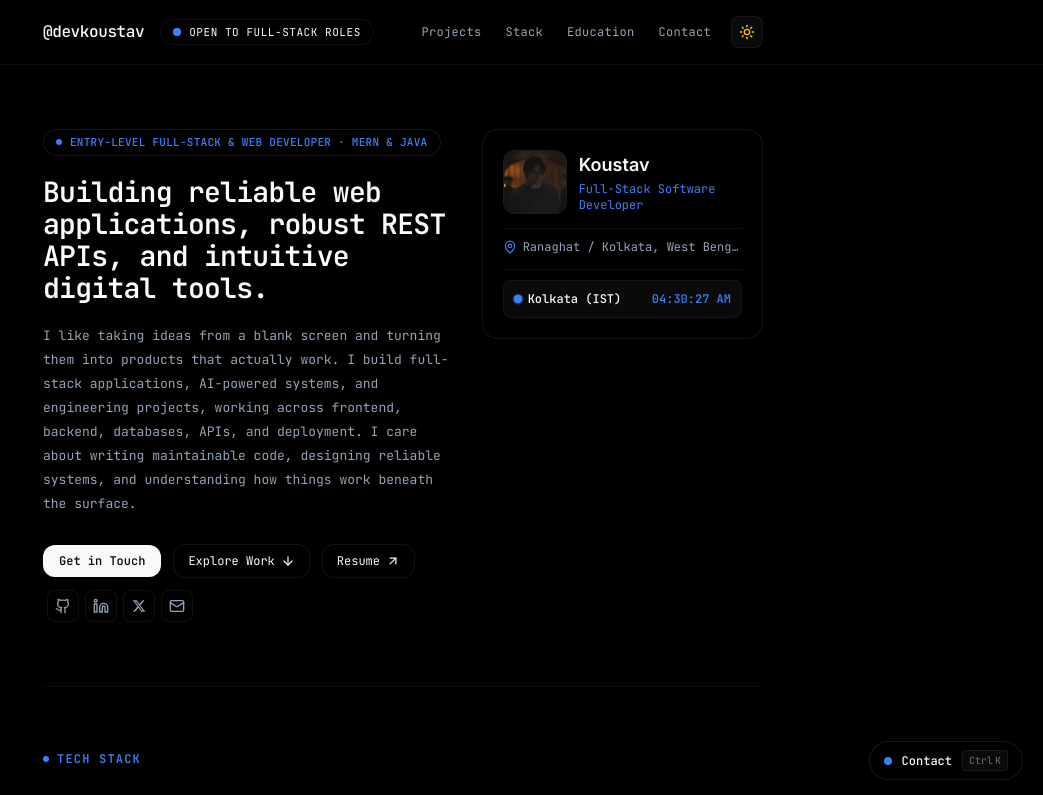
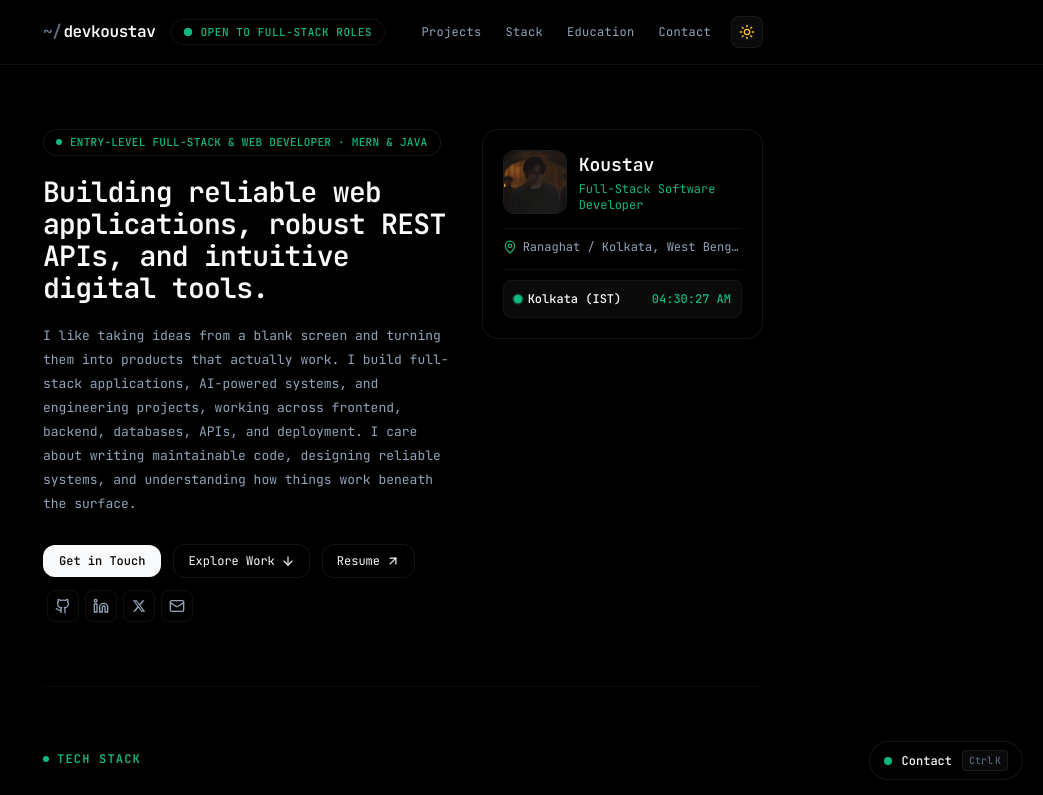
Before and after one commit to Kr4ken99z/Portfolio, a Next.js app: page / in a window 1280 px wide. Shown: the top 795 px of the page, without its empty margins (237-1280 px from the left). Built offline with nearby package versions, Linux system fonts and the light colour scheme.

Commit message:
Restore emerald green accent, colorize project headlines, and add brand scramble hover animation

```diff
--- a/app/globals.css
+++ b/app/globals.css
@@ -4,8 +4,8 @@
 
 :root, html.dark {
   color-scheme: dark;
-  --primary-rgb: 59 130 246;
-  --primary: #3B82F6;
+  --primary-rgb: 16 185 129;
+  --primary: #10B981;
   --background-rgb: 0 0 0;
   --surface-rgb: 0 0 0;
   --surface-container-rgb: 10 10 10;
@@ -22,8 +22,8 @@
 
 html:not(.dark) {
   color-scheme: light;
-  --primary-rgb: 37 99 235;
-  --primary: #2563EB;
+  --primary-rgb: 5 150 105;
+  --primary: #059669;
   --background-rgb: 255 255 255;
   --surface-rgb: 255 255 255;
   --surface-container-rgb: 244 244 245;
@@ -113,7 +113,7 @@ html:not(.dark) ::-webkit-scrollbar-thumb:hover {
 
 /* Text Selection */
 ::selection {
-  background-color: rgba(59, 130, 246, 0.25);
+  background-color: rgba(16, 185, 129, 0.25);
   color: var(--primary);
 }
 
--- a/components/CommandPalette.tsx
+++ b/components/CommandPalette.tsx
@@ -80,7 +80,7 @@ export default function CommandPalette() {
           particleCount: 30,
           spread: 45,
           origin: { y: 0.8 },
-          colors: ["#3B82F6", "#60A5FA", "#FFFFFF"],
+          colors: ["#10B981", "#4EDEA3", "#FFFFFF"],
         });
       } catch {}
       setTimeout(() => setCopied(false), 2000);
--- a/components/Hero.tsx
+++ b/components/Hero.tsx
@@ -4,11 +4,13 @@ import { useEffect, useState } from "react";
 import Image from "next/image";
 import { ArrowDown, ArrowUpRight, Github, Linkedin, Mail, MapPin } from "lucide-react";
 import { PERSONAL_INFO } from "@/data/portfolioData";
+import HyperText from "@/components/HyperText";
 
 export default function Hero() {
   const [mounted, setMounted] = useState(false);
   const [localTime, setLocalTime] = useState<string>("");
   const [imageError, setImageError] = useState(false);
+  const [isCardHovered, setIsCardHovered] = useState(false);
 
   useEffect(() => {
     setMounted(true);
@@ -129,6 +131,8 @@ export default function Hero() {
           target="_blank"
           rel="noopener noreferrer"
           title="View GitHub (@Kr4ken99z)"
+          onMouseEnter={() => setIsCardHovered(true)}
+          onMouseLeave={() => setIsCardHovered(false)}
           className="bg-surface-container-low border border-outline-variant/50 hover:border-primary/60 rounded-2xl p-4 sm:p-5 flex flex-col gap-3.5 shadow-2xl relative overflow-hidden group transition-all duration-200 hover:-translate-y-0.5 cursor-pointer block"
         >
           {/* Avatar & Name Row */}
@@ -156,8 +160,13 @@ export default function Hero() {
             </div>
 
             <div>
-              <h2 className="text-base sm:text-lg font-semibold tracking-normal text-on-surface group-hover:text-primary transition-colors">
-                Koustav
+              <h2 className="text-base sm:text-lg font-semibold tracking-normal text-on-surface group-hover:text-primary transition-colors flex items-center">
+                <HyperText
+                  text="Koustav"
+                  trigger={isCardHovered}
+                  duration={600}
+                  className="font-semibold text-on-surface group-hover:text-primary transition-colors"
+                />
               </h2>
               <p className="font-mono text-xs text-primary mt-0.5">{PERSONAL_INFO.role}</p>
             </div>
--- /dev/null
+++ b/components/HyperText.tsx
@@ -0,0 +1,123 @@
+"use client";
+
+import { useEffect, useRef, useState, useCallback } from "react";
+
+interface HyperTextProps {
+  text: string;
+  className?: string;
+  duration?: number;
+  delay?: number;
+  as?: "span" | "div" | "h1" | "h2" | "h3";
+  animateOnHover?: boolean;
+  startOnMount?: boolean;
+  trigger?: boolean;
+}
+
+const DEFAULT_CHARSET = "abcdefghijklmnopqrstuvwxyzABCDEFGHIJKLMNOPQRSTUVWXYZ0123456789".split("");
+
+export default function HyperText({
+  text,
+  className = "",
+  duration = 600,
+  delay = 0,
+  as: Component = "span",
+  animateOnHover = true,
+  startOnMount = false,
+  trigger,
+}: HyperTextProps) {
+  const [displayText, setDisplayText] = useState<string[]>(() => text.split(""));
+  const [isAnimating, setIsAnimating] = useState(false);
+  const iterations = useRef(0);
+  const animationFrameId = useRef<number | null>(null);
+
+  const startAnimation = useCallback(() => {
+    if (isAnimating) return;
+    iterations.current = 0;
+    setIsAnimating(true);
+  }, [isAnimating]);
+
+  // Initial trigger on mount if requested
+  useEffect(() => {
+    if (startOnMount) {
+      const timer = setTimeout(() => {
+        startAnimation();
+      }, delay);
+      return () => clearTimeout(timer);
+    }
+  }, [startOnMount, delay, startAnimation]);
+
+  // External trigger (e.g. parent card hover)
+  useEffect(() => {
+    if (trigger !== undefined && trigger) {
+      startAnimation();
+    }
+  }, [trigger, startAnimation]);
+
+  // When text changes
+  useEffect(() => {
+    setDisplayText(text.split(""));
+  }, [text]);
+
+  // Scramble animation loop
+  useEffect(() => {
+    if (!isAnimating) return;
+
+    const length = text.length;
+    const startTime = performance.now();
+
+    const animate = (currentTime: number) => {
+      const elapsed = currentTime - startTime;
+      const progress = Math.min(elapsed / duration, 1);
+      iterations.current = progress * length;
+
+      setDisplayText(() =>
+        text.split("").map((char, index) => {
+          if (char === " ") return " ";
+          if (index <= iterations.current) {
+            return text[index];
+          }
+          return DEFAULT_CHARSET[Math.floor(Math.random() * DEFAULT_CHARSET.length)];
+        })
+      );
+
+      if (progress < 1) {
+        animationFrameId.current = requestAnimationFrame(animate);
+      } else {
+        setDisplayText(text.split(""));
+        setIsAnimating(false);
+      }
+    };
+
+    animationFrameId.current = requestAnimationFrame(animate);
+
+    return () => {
+      if (animationFrameId.current !== null) {
+        cancelAnimationFrame(animationFrameId.current);
+      }
+    };
+  }, [isAnimating, text, duration]);
+
+  const handleMouseEnter = () => {
+    if (animateOnHover && !isAnimating) {
+      startAnimation();
+    }
+  };
+
+  return (
+    <Component
+      className={`inline-flex overflow-hidden cursor-default select-none ${className}`}
+      onMouseEnter={handleMouseEnter}
+    >
+      {displayText.map((char, idx) => (
+        <span
+          key={idx}
+          className={`font-mono transition-colors duration-75 inline-block ${
+            char === " " ? "w-[0.3em]" : ""
+          }`}
+        >
+          {char}
+        </span>
+      ))}
+    </Component>
+  );
+}
--- a/components/Navbar.tsx
+++ b/components/Navbar.tsx
@@ -5,6 +5,7 @@ import Link from "next/link";
 import { Menu, X } from "lucide-react";
 import { PERSONAL_INFO } from "@/data/portfolioData";
 import ThemeToggle from "@/components/ThemeToggle";
+import HyperText from "@/components/HyperText";
 
 export default function Navbar() {
   const [mobileMenuOpen, setMobileMenuOpen] = useState(false);
@@ -23,16 +24,21 @@ export default function Navbar() {
         <div className="flex items-center gap-4">
           <Link
             href="/"
-            className="font-mono text-sm sm:text-base font-medium tracking-tight text-on-surface hover:text-primary transition-colors flex items-center gap-1.5"
+            className="font-mono text-sm sm:text-base font-semibold tracking-tight text-on-surface hover:text-primary transition-colors flex items-center gap-0.5 group"
           >
-            <span>@devkoustav</span>
+            <span className="text-text-muted select-none">~/</span>
+            <HyperText
+              text="devkoustav"
+              duration={700}
+              className="font-semibold text-on-surface group-hover:text-primary transition-colors"
+            />
           </Link>
           <div className="hidden sm:inline-flex items-center gap-2 px-3 py-1 rounded-full bg-surface-container-low border border-outline-variant/40">
             <span className="relative flex h-2 w-2">
               <span className="animate-ping absolute inline-flex h-full w-full rounded-full bg-primary opacity-75"></span>
               <span className="relative inline-flex rounded-full h-2 w-2 bg-primary"></span>
             </span>
-            <span className="font-mono text-[11px] text-on-surface uppercase tracking-wider">
+            <span className="font-mono text-[11px] text-primary font-medium uppercase tracking-wider">
               {PERSONAL_INFO.status}
             </span>
           </div>
@@ -74,7 +80,7 @@ export default function Navbar() {
         <div className="md:hidden px-5 py-4 border-b border-outline-variant/40 bg-background/95 backdrop-blur-lg flex flex-col gap-3">
           <div className="sm:hidden flex items-center gap-2 px-3 py-1.5 mb-1 rounded-full bg-surface-container-low border border-outline-variant/40 w-fit">
             <span className="w-2 h-2 rounded-full bg-primary animate-pulse"></span>
-            <span className="font-mono text-[10px] text-on-surface uppercase tracking-wider">
+            <span className="font-mono text-[10px] text-primary font-medium uppercase tracking-wider">
               {PERSONAL_INFO.status}
             </span>
           </div>
--- a/components/TechIcons.tsx
+++ b/components/TechIcons.tsx
@@ -136,7 +136,7 @@ export default function TechIcon({ name, className = "w-5 h-5" }: IconProps) {
       );
     case "api":
       return (
-        <svg className={className} viewBox="0 0 24 24" fill="none" stroke="#3B82F6" strokeWidth="2">
+        <svg className={className} viewBox="0 0 24 24" fill="none" stroke="#10B981" strokeWidth="2">
           <path d="M4 11a9 9 0 0 1 9 9M4 4a16 16 0 0 1 16 16M4 20h.01" />
         </svg>
       );
--- a/tailwind.config.ts
+++ b/tailwind.config.ts
@@ -20,8 +20,8 @@ const config: Config = {
         "outline-hover": "rgb(var(--outline-hover-rgb) / <alpha-value>)",
         primary: {
           DEFAULT: "rgb(var(--primary-rgb) / <alpha-value>)",
-          tint: "#60A5FA",
-          dark: "#1D4ED8",
+          tint: "#4EDEA3",
+          dark: "#003824",
         },
         "on-surface": "rgb(var(--on-surface-rgb) / <alpha-value>)",
         "on-surface-variant": "rgb(var(--on-surface-variant-rgb) / <alpha-value>)",
```
Also changed, not shown: app/icon.svg.
